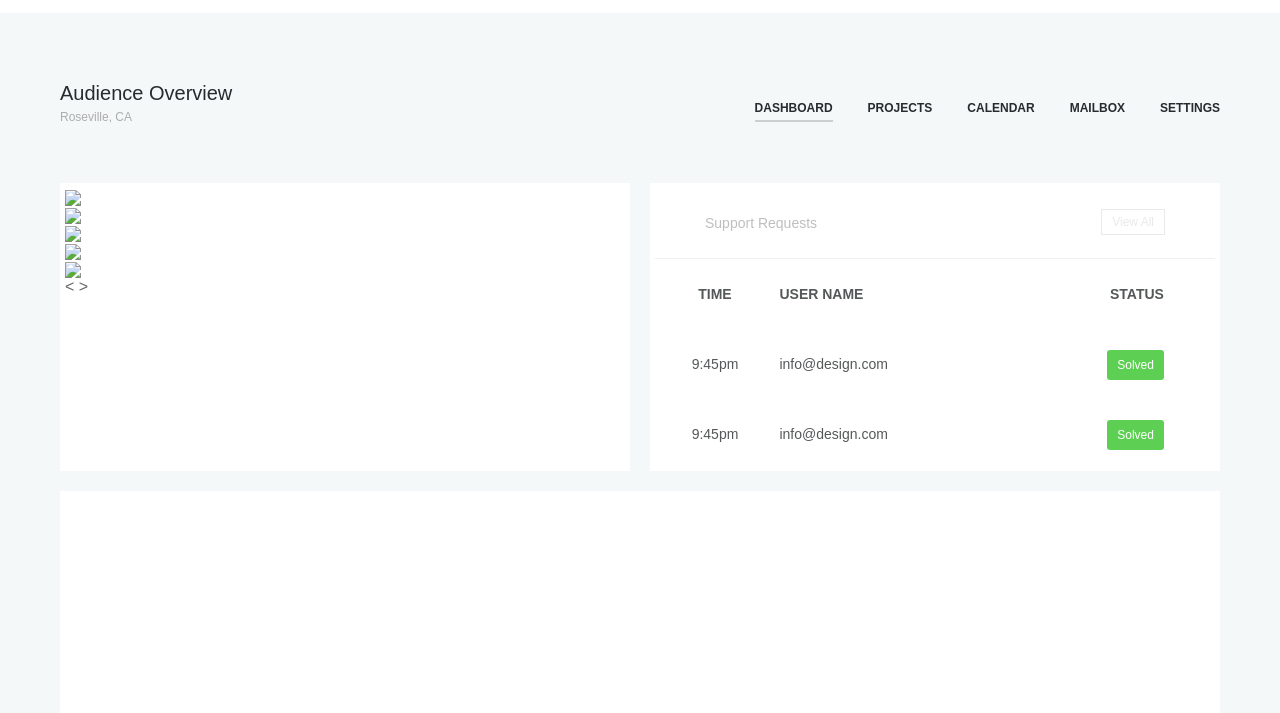
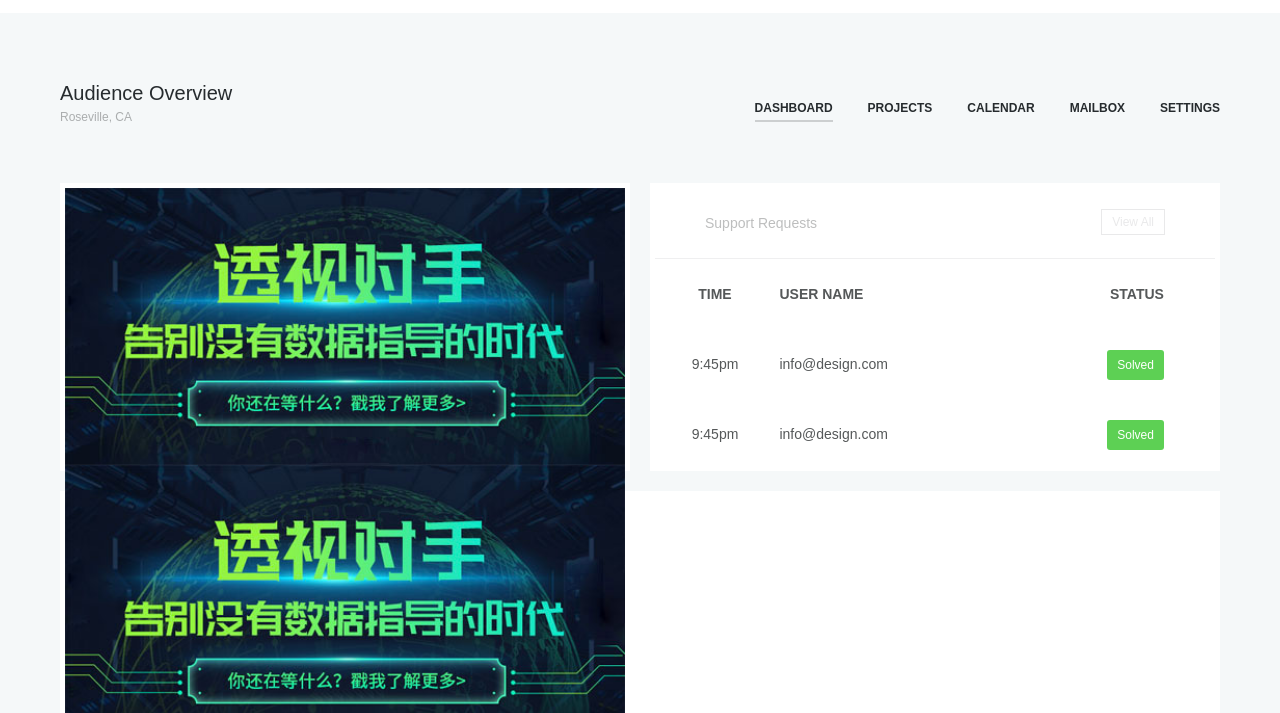
Before and after one commit to 18826286257/testQuestions, a plain HTML site: page index.html in a window 1280 px wide. Shown: the part 87-800 px from the top of the page. Drawn offline with Linux system fonts and the light colour scheme; no server answers.

Commit message:
Update index.html

```diff
--- a/index.html
+++ b/index.html
@@ -59,19 +59,19 @@
 				<div class="banner-content">
 					<ul>
 						<li>
-							<img src="images/1.jpg" alt="这里是第一场图片"></img>
+							<img src="images/slide1.jpg" alt="这里是第一场图片"></img>
 						</li>
 						<li>
-							<img src="images/2.jpg" alt="这里是第二张图片"></img>
+							<img src="images/slide1.jpg" alt="这里是第二张图片"></img>
 						</li>
 						<li>
-							<img src="images/3.jpg" alt="这里是第三张图片"></img>
+							<img src="images/slide1.jpg" alt="这里是第三张图片"></img>
 						</li>
 						<li>
-							<img src="images/4.jpg" alt="这里是第一场图片"></img>
+							<img src="images/slide1.jpg" alt="这里是第一场图片"></img>
 						</li>
 						<li>
-							<img src="images/5.jpg" alt="这里是第一场图片"></img>
+							<img src="images/slide1.jpg" alt="这里是第一场图片"></img>
 						</li>
 					</ul>
 				</div>
```
